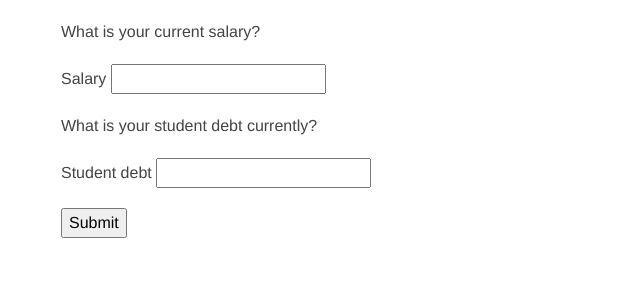
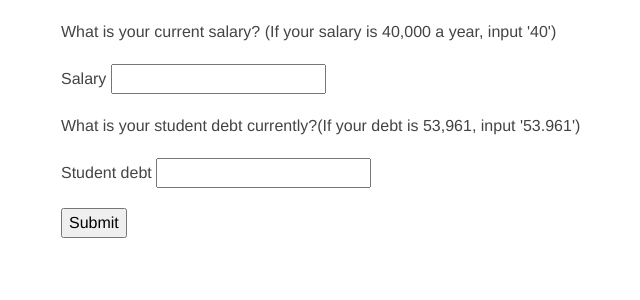
Before and after one commit to adambanner1904/debt-calculator-web-api-flask, a Flask app: page /form1 in a window 1280 px wide. Shown: the part 56-356 px from the top of the page, without its empty margins (39-679 px from the left). Run offline with Flask 2, Linux system fonts and the light colour scheme; parts of the project's set-up code (start-up, migrations or seed data) failed here and were passed over.

Commit message:
Tidied up some text in data. Begun to add interest rate into the debt and student debt class. Added clarification to form1.html.

```diff
--- a/app.py
+++ b/app.py
@@ -16,7 +16,7 @@ def form():
     return render_template("form1.html")
 
 
-@app.route("/data/", methods = ['POST', "GET"])
+@app.route("/data/", methods=['POST', "GET"])
 def data():
     if request.method == "GET":
         return f"The URL /data is accessed directly. Try going to '/form' to submit form"
--- a/debt.py
+++ b/debt.py
@@ -1,8 +1,9 @@
 
 class Debt:
 
-    def __init__(self, amount, pay_percentage):
+    def __init__(self, amount, pay_percentage, interest_rate):
 
         self.amount = amount
         self.pay_percentage = pay_percentage
         self.months_to_wipe_out = 0
+        self.interest_rate
--- a/studentdebt.py
+++ b/studentdebt.py
@@ -3,6 +3,6 @@ from debt import Debt
 
 class StudentDebt(Debt):
 
-    def __init__(self, amount, pay_percentage=0.09):
+    def __init__(self, amount, pay_percentage=0.09, interest_rate=0.03):
         Debt.__init__(self, amount, pay_percentage)
         self.pay_threshold = 27295
--- a/templates/data.html
+++ b/templates/data.html
@@ -6,7 +6,8 @@
     <p> {{value}} </p>
     {% endfor %}
     <h2>How long it will take</h2>
-    <p>{{person.debts['Student debt'].months_to_wipe_out}} months</p>
+    <p>{{person.debts['Student debt'].months_to_wipe_out // 12 + 1}} years,
+    {{person.debts['Student debt'].months_to_wipe_out % 12}} months</p>
 {% endblock %}
 
 
--- a/templates/form1.html
+++ b/templates/form1.html
@@ -2,9 +2,9 @@
 {% block title %} Form 1 {% endblock%}
 {% block content %}
 <form action="/data" method = "POST">
-      <p>What is your current salary?</p>
+      <p>What is your current salary? (If your salary is 40,000 a year, input '40')</p>
       <p>Salary <input type="text" name="Salary"/></p>
-      <p>What is your student debt currently?</p>
+      <p>What is your student debt currently?(If your debt is 53,961, input '53.961')</p>
       <p>Student debt <input type="text" name="Student debt"/></p>
       <p><input type="Submit" name="Submit"/></p>
 </form>
```
